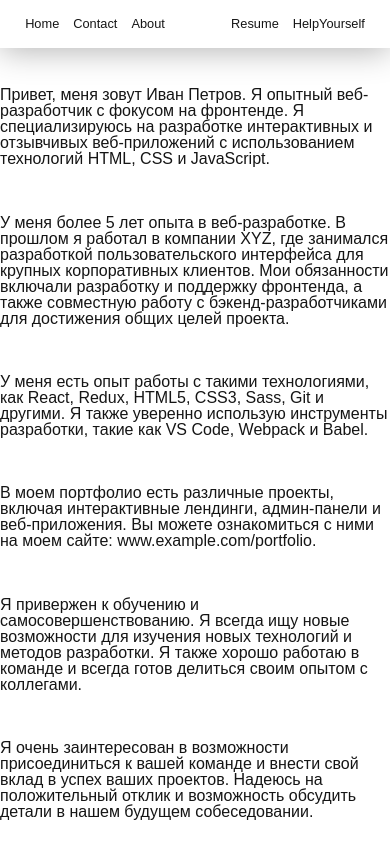
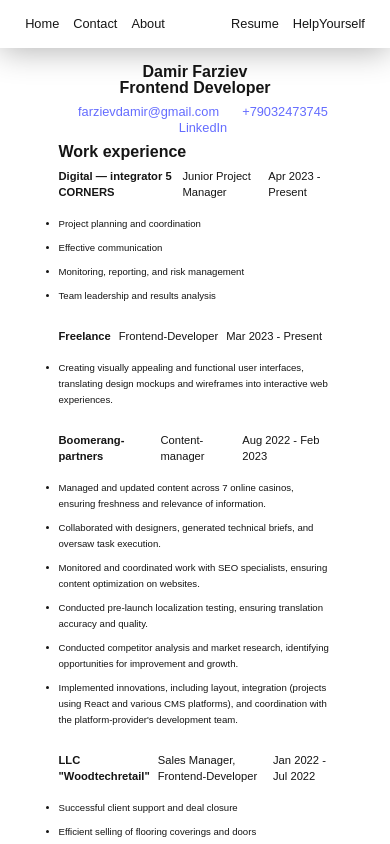
Before and after one commit to Otcocuka/pfolio, a React (Vite) app: page /pfolio/about in a window 390 px wide. Shown: the top 844 px of the page. Built offline with nearby package versions, Linux system fonts and the light colour scheme.

Commit message:
added my resume, made it responsive

```diff
--- a/src/App.css
+++ b/src/App.css
@@ -172,7 +172,7 @@ body {
 .hero_heading {
   z-index: 0;
   width: 60%;
-  letter-spacing: -0.25rem;
+  letter-spacing: -0.2rem;
   text-align: left;
   font-weight: 800;
   font-size: rem;
@@ -380,14 +380,87 @@ body {
 /* about */
 
 .about {
-  height: 100vh;
   width: 100%;
-  height: 100vh;
   display: flex;
   justify-content: center;
   align-items: center;
   flex-wrap: wrap;
+  margin-top: 4rem;
+  flex-direction: column;
 }
+.resume{
+  width: 70%;
+  height: 100%;
+}
+
+.resume_head{
+  width: 100%;
+  display: flex;
+  justify-content: space-around;
+  align-items: center;
+  flex-wrap: wrap;
+  margin: .5rem;
+}
+.resume_head>a{
+  font-size: 0.8rem;
+}
+
+.resume_body{
+  width: 100%;
+  display: flex;
+  justify-content: start;
+  align-items: center;
+  flex-wrap: wrap;
+  gap: .5rem;
+}
+.resume_block{
+  width: 100%;
+  font-size: 0.6rem;
+}
+.resume_block_head{
+  display: flex;
+  margin-bottom: 1rem;
+  gap: .5rem;
+
+}
+.resume_block_head>div{
+
+font-size: 0.7rem;
+}
+.resume_block__company{
+  font-weight: bold;
+}
+
+.resume_block_body{
+  display: flex;
+  flex-direction: column;
+  gap: .5rem;
+  margin-bottom: 1rem;
+
+}
+.resume_block_body>li{
+  font-size: 0.6rem;
+}
+
+.resume_name{
+  font-size: 3rem;
+  display: block;
+  text-align: center;
+}
+.resume_position{
+  display: block;
+  font-size: 1.6rem;
+  text-align: center;
+}
+
+
+.resume_block__achievements{
+  list-style-type: disc;
+}
+
+
+
+
 
 .helpYourself {
   padding: 1rem;
--- /dev/null
+++ b/src/components/MyResume.jsx
@@ -0,0 +1,140 @@
+import React from "react";
+
+const MyResume = () => {
+  return (
+    <>
+    <div className="resume">
+    <div className="resume_name"><h2>Damir Farziev</h2></div>
+    <div className="resume_position"><h2>Frontend Developer</h2></div>
+
+      <div className="resume_head">
+
+
+        <a href="mailto:farzievdamir@gmail.com">farzievdamir@gmail.com</a>
+        <a href="tel:+79032473745">+79032473745</a>
+        <a href="http://">LinkedIn</a>
+      </div>
+
+      <div className="resume_body">
+        <h2>Work experience</h2>
+        <div className="resume_block">
+          <div className="resume_block_head">
+            <div className="resume_block__company">
+              Digital — integrator 5 CORNERS
+            </div>
+            <div className="resume_block__position">Junior Project Manager</div>
+            <div className="resume_block__date">Apr 2023 - Present</div>
+          </div>
+          <ul className="resume_block_body">
+            <li className="resume_block__achievements">
+              Project planning and coordination
+            </li>
+            <li className="resume_block__achievements">
+              Effective communication
+            </li>
+            <li className="resume_block__achievements">
+              Monitoring, reporting, and risk management
+            </li>
+            <li className="resume_block__achievements">
+              Team leadership and results analysis
+            </li>
+          </ul>
+        </div>
+        <div className="resume_block">
+          <div className="resume_block_head">
+            <div className="resume_block__company">Freelance</div>
+            <div className="resume_block__position">Frontend-Developer</div>
+            <div className="resume_block__date">Mar 2023 - Present</div>
+          </div>
+          <ul className="resume_block_body">
+            <li className="resume_block__achievements">
+              Creating visually appealing and functional user interfaces,
+              translating design mockups and wireframes into interactive web
+              experiences.
+            </li>
+          </ul>
+        </div>
+        <div className="resume_block">
+          <div className="resume_block_head">
+            <div className="resume_block__company">Boomerang-partners</div>
+            <div className="resume_block__position">Content-manager</div>
+            <div className="resume_block__date">Aug 2022 - Feb 2023</div>
+          </div>
+          <ul className="resume_block_body">
+            <li className="resume_block__achievements">
+              Managed and updated content across 7 online casinos, ensuring
+              freshness and relevance of information.
+            </li>
+            <li className="resume_block__achievements">
+              Collaborated with designers, generated technical briefs, and
+              oversaw task execution.
+            </li>
+            <li className="resume_block__achievements">
+              Monitored and coordinated work with SEO specialists, ensuring
+              content optimization on websites.
+            </li>
+            <li className="resume_block__achievements">
+              Conducted pre-launch localization testing, ensuring translation
+              accuracy and quality.
+            </li>
+            <li className="resume_block__achievements">
+              Conducted competitor analysis and market research, identifying
+              opportunities for improvement and growth.
+            </li>
+            <li className="resume_block__achievements">
+              Implemented innovations, including layout, integration (projects
+              using React and various CMS platforms), and coordination with the
+              platform-provider's development team.
+            </li>
+          </ul>
+        </div>
+        <div className="resume_block">
+          <div className="resume_block_head">
+            <div className="resume_block__company">LLC "Woodtechretail"</div>
+            <div className="resume_block__position">
+              Sales Manager, Frontend-Developer
+            </div>
+            <div className="resume_block__date">Jan 2022 - Jul 2022</div>
+          </div>
+          <ul className="resume_block_body">
+            <li className="resume_block__achievements">
+              Successful client support and deal closure
+            </li>
+            <li className="resume_block__achievements">
+              Efficient selling of flooring coverings and doors
+            </li>
+            <li className="resume_block__achievements">
+              Active promotion of products on trading platforms
+            </li>
+            <li className="resume_block__achievements">
+              Professional layout and design of website pages
+            </li>
+            <li className="resume_block__achievements">
+              Content optimization through the administrative panel
+            </li>
+            <li className="resume_block__achievements">
+              Integration with the inventory management system "MoySklad"
+            </li>
+          </ul>
+        </div>
+        <h2>Education</h2>
+        <div className="resume_block">
+          <div className="resume_block_head">
+            <div className="resume_block__company">Russian State Social University</div>
+            <div className="resume_block__position">
+            Bachelor of Engineering (B.E.) - Information Systems and Technologies
+            </div>
+            <div className="resume_block__date">Sep 2019 - Sep 2023 </div>
+          </div>
+        </div>
+        <h2>Skills</h2>
+        <div className="resume_block">
+        Html, Css, Js, React, Typescript, NextJS, Tailwind, Redux, RTK, MobX, Unit testing
+        </div>
+      </div>
+      </div>
+    </>
+  );
+};
+
+export default MyResume;
--- a/src/pages/About.jsx
+++ b/src/pages/About.jsx
@@ -1,29 +1,15 @@
 import Multilayer from "../components/Multilayer"
+import MyResume from "../components/MyResume"
+import ContactForm from "../components/ContactForm"
 
 
 const About = () => {
   return (
     <>
     <div className="about">
-    <h2>Обо мне</h2>
-      <p>
-        Привет, меня зовут Иван Петров. Я опытный веб-разработчик с фокусом на фронтенде. Я специализируюсь на разработке интерактивных и отзывчивых веб-приложений с использованием технологий HTML, CSS и JavaScript.
-      </p>
-      <p>
-        У меня более 5 лет опыта в веб-разработке. В прошлом я работал в компании XYZ, где занимался разработкой пользовательского интерфейса для крупных корпоративных клиентов. Мои обязанности включали разработку и поддержку фронтенда, а также совместную работу с бэкенд-разработчиками для достижения общих целей проекта.
-      </p>
-      <p>
-        У меня есть опыт работы с такими технологиями, как React, Redux, HTML5, CSS3, Sass, Git и другими. Я также уверенно использую инструменты разработки, такие как VS Code, Webpack и Babel.
-      </p>
-      <p>
-        В моем портфолио есть различные проекты, включая интерактивные лендинги, админ-панели и веб-приложения. Вы можете ознакомиться с ними на моем сайте: www.example.com/portfolio.
-      </p>
-      <p>
-        Я привержен к обучению и самосовершенствованию. Я всегда ищу новые возможности для изучения новых технологий и методов разработки. Я также хорошо работаю в команде и всегда готов делиться своим опытом с коллегами.
-      </p>
-      <p>
-        Я очень заинтересован в возможности присоединиться к вашей команде и внести свой вклад в успех ваших проектов. Надеюсь на положительный отклик и возможность обсудить детали в нашем будущем собеседовании.
-      </p>
+    <MyResume/>
+    <ContactForm/>
+
     </div>
 
     {/* <Multilayer/>
--- a/src/pages/Resume.jsx
+++ b/src/pages/Resume.jsx
@@ -1,10 +1,11 @@
+import MyResume from "../components/MyResume"
 
 
 const Resume = () => {
   return (
-    <div className="resume">
-        <iframe src="https://hh.ru/resume/a636b5feff0afba7c70039ed1f4b4462356569"></iframe>
-    </div>
+    <div className="about"><MyResume/></div>
+
+
   )
 }
 
```
